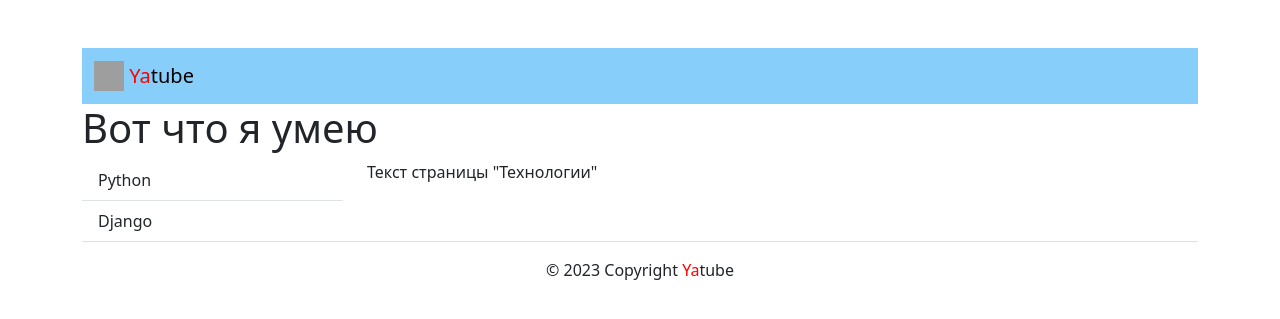
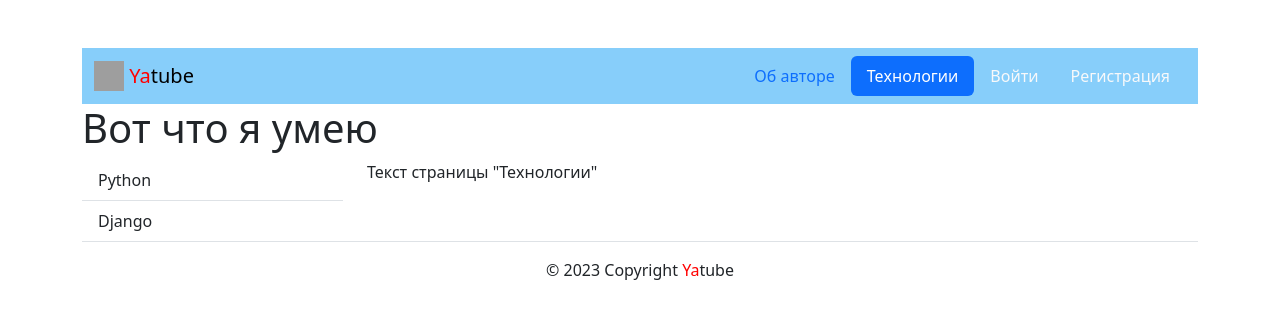
Before and after one commit to maksim-moryakov/hw02_community, a Django app: page /about/tech/ in a window 1280 px wide. Shown: the top 319 px of the page. Run offline with Django 3.2, Linux system fonts and the light colour scheme; some libraries are stand-ins or nearby versions; grey boxes are pictures that could not be loaded.

Commit message:
Переделал header

```diff
--- a/yatube/templates/includes/header.html
+++ b/yatube/templates/includes/header.html
@@ -1,10 +1,48 @@
 {% load static %}
-
+<header>
   <nav class="navbar navbar-light" style="background-color: lightskyblue">
     <div class="container">
         <a class="navbar-brand" href="{% url 'posts:index' %}">
         <img src="{% static 'img/logo.png' %}" width="30" height="30" class="d-inline-block align-top" alt="">
         <span style="color:red">Ya</span>tube
         </a>
+        <ul class="nav nav-pills">
+          {% with request.resolver_match.view_name as view_name %}
+          <li class="nav-item">
+            <a class="nav-link {% if view_name  == 'about:author' %}active{% endif %}"
+              href="{% url 'about:author' %}">Об авторе</a>
+          </li>
+          <li class="nav-item">
+            <a class="nav-link {% if view_name  == 'about:tech' %}active{% endif %}"
+              href="{% url 'about:tech' %}">Технологии</a>
+          </li>
+          {% if user.is_authenticated %}
+          <li class="nav-item">
+            <a class="nav-link {% if view_name  == 'posts:post_create' %}active{% endif %}"
+              href="">Новая запись</a>
+          </li>
+          <li class="nav-item">
+            <a class="nav-link link-light {% if view_name  == '' %}active{% endif %}"
+              href="">Изменить пароль</a>
+          </li>
+          <li class="nav-item">
+            <a class="nav-link link-light" href="{% url 'users:logout' %}">Выйти</a>
+          </li>
+          <li class="nav-item nav-link link-light">
+            Пользователь: {{ user.username }}
+          </li>
+          {% else %}
+          <li class="nav-item">
+            <a class="nav-link link-light {% if view_name  == 'users:login' %}active{% endif %}"
+              href="{% url 'users:login' %}">Войти</a>
+          </li>
+          <li class="nav-item">
+            <a class="nav-link link-light {% if view_name  == 'users:signup' %}active{% endif %}"
+              href="{% url 'users:signup' %}">Регистрация</a>
+          </li>
+          {% endif %}
+          {% endwith %}
+        </ul>
     </div>
   </nav>
+</header>
```
Lines whose indentation alone changed are shown as unchanged.
